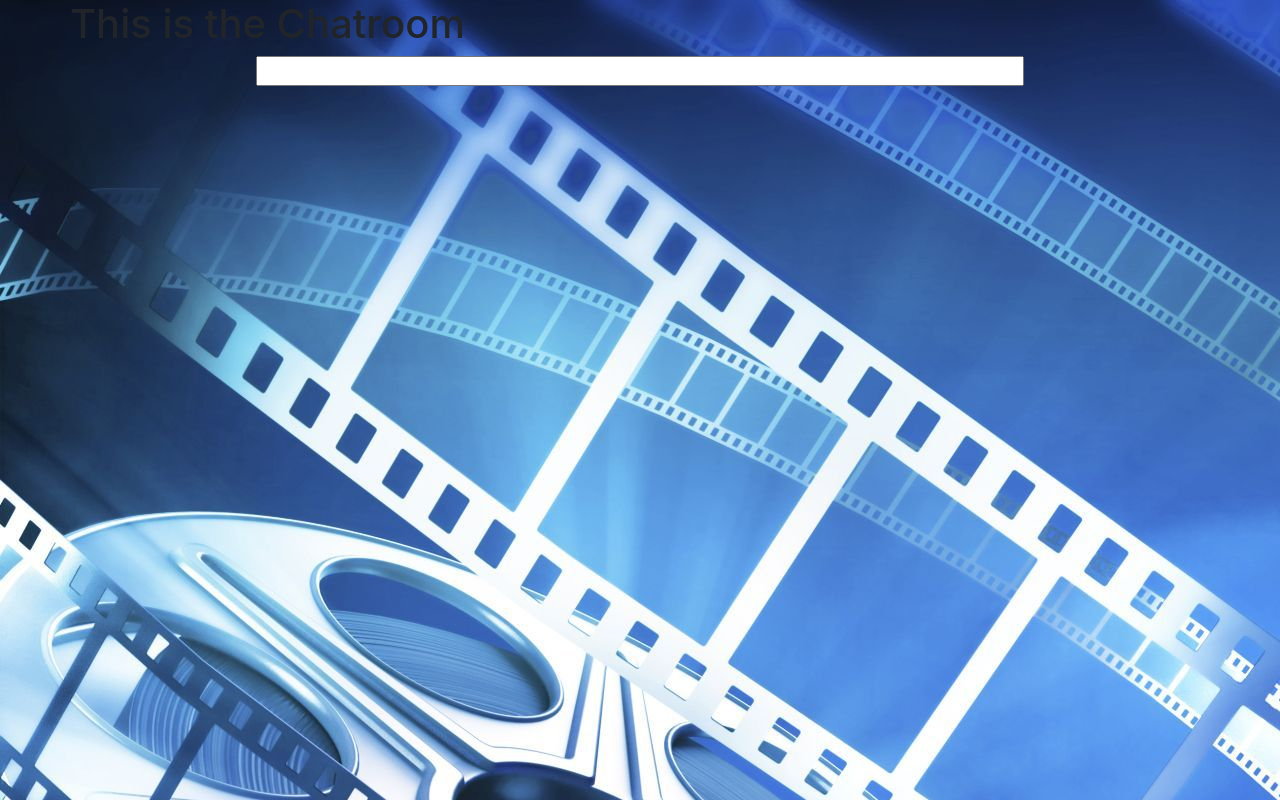
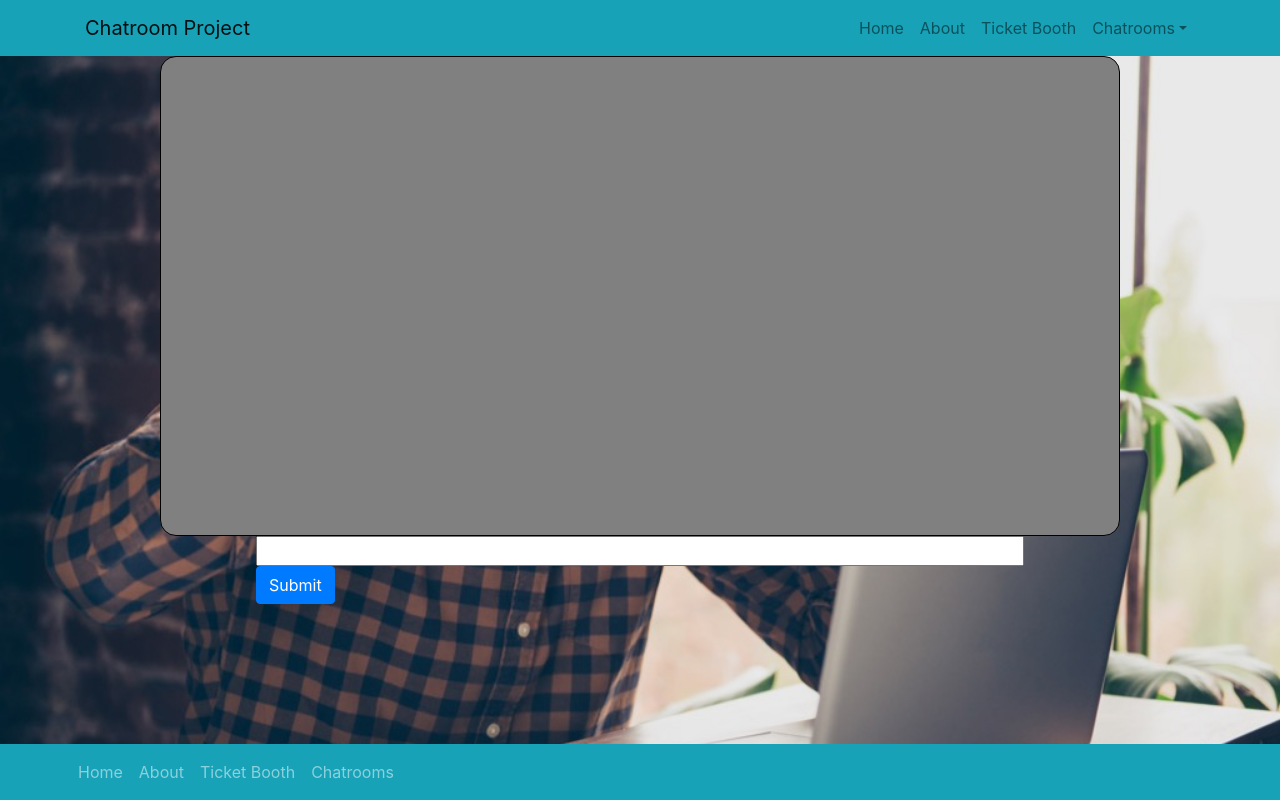
Before and after one commit to risonl/chat-project, a React (Create React App) app: page /chat in a window 1280 px wide. Built offline with nearby package versions, Linux system fonts and the light colour scheme.

Commit message:
made chatSlice etc

```diff
--- a/package.json
+++ b/package.json
@@ -3,6 +3,7 @@
   "version": "0.1.0",
   "private": true,
   "dependencies": {
+    "@reduxjs/toolkit": "^1.7.1",
     "@testing-library/jest-dom": "^5.16.0",
     "@testing-library/react": "^11.2.7",
     "@testing-library/user-event": "^12.8.3",
--- /dev/null
+++ b/src/comps/ChatBox.js
@@ -0,0 +1,60 @@
+import {Container, Row, Col, Button} from "react-bootstrap"
+import './assets/chat.css'
+import { useState } from "react"
+
+
+import {newMessage } from '../store/chatSlice'
+import {useSelector, useDispatch} from "react-redux"
+
+
+
+export default function ChatBox() {
+    const dispatch = useDispatch()
+    const [message, setMessage] = useState("")
+    const messages = useSelector((state) => state.chat)
+    let messageMap = messages.map((text, index) => (<div key={index} className="chatMessage">{text}</div>))
+
+    function handleSubmit(e) {
+        e.preventDefault();
+        dispatch(newMessage(message.text))
+
+        setMessage("")
+    }
+    function handleChange(e) {
+        e.preventDefault();
+        setMessage({
+            text: e.target.value
+        })
+    }
+
+    return (
+        <>
+        <Container>
+        <Row><h1>This is the Chatroom</h1></Row>
+            <Row>
+                <Col></Col>
+            <Col><div className="chatBox">
+                {messageMap}
+                </div></Col>
+            <Col></Col>
+            </Row>
+            <Row>
+            <Col></Col>
+            <Col>
+                <Row>
+                <form onSubmit={handleSubmit}>
+                <input
+                    type="text"
+                    size='70'
+                    onChange={handleChange}
+                />
+                <Button as="input" type='submit'/>
+                </form>
+                </Row>
+            </Col>
+            <Col></Col>
+            </Row>
+        </Container>
+        </>
+    )
+}
--- /dev/null
+++ b/src/comps/assets/chat.css
@@ -0,0 +1,20 @@
+.chatBox {
+    background-color: grey;
+    width: 60em;
+    height: 30em;
+    overflow: scroll;
+    border: 1px solid black;
+    border-radius: 1em;
+    position: relative;
+}
+body {
+    background-image: url(./generalchat.jpg) !important;
+    background-repeat: no-repeat;
+    background-size: cover;
+}
+.chatMessage {
+    background-color: white;
+    width: 60em;
+    height: fit-content;
+
+}
--- a/src/index.js
+++ b/src/index.js
@@ -2,11 +2,15 @@ import React from 'react';
 import ReactDOM from 'react-dom';
 import App from './App'
 import { BrowserRouter } from 'react-router-dom';
+import {Provider} from 'react-redux'
+import { store } from './store/store';
 
 ReactDOM.render(
   <React.StrictMode>
     <BrowserRouter>
-    <App />
+      <Provider store={store}>
+        <App />
+        </Provider>
     </BrowserRouter>
   </React.StrictMode>,
   document.getElementById('root')
--- a/src/pages/Chat.js
+++ b/src/pages/Chat.js
@@ -1,25 +1,12 @@
-import { Container, Row, Col} from "react-bootstrap";
-import Navigation from "../comps/Navigation"
-import Footer from "../comps/Footer"
-
+import ChatBox from '../comps/ChatBox'
+import Navigation from '../comps/Navigation';
+import Footer from '../comps/Footer';
 function Chat() {
     return (
         <>
-        <Container>
-        <Row><h1>This is the Chatroom</h1></Row>
-            <Row>
-                <Col></Col>
-            <Col><div className="chatBox"></div></Col>
-            <Col></Col>
-            </Row>
-            <Row>
-            <Col></Col>
-            <Col>
-                <input type="text" size='70'></input>
-            </Col>
-            <Col></Col>
-            </Row>
-        </Container>
+        <Navigation />
+        <ChatBox />
+        <Footer />
         </>
     );
 }
--- /dev/null
+++ b/src/store/chatSlice.js
@@ -0,0 +1,28 @@
+import { createSlice } from '@reduxjs/toolkit'
+import { current } from '@reduxjs/toolkit'
+
+const chatSlice = createSlice({
+    name: 'Chat',
+    initialState: [],
+    reducers: {
+        newMessage: (state, action) => {
+           state.push(action.payload)
+           console.log(action.payload)
+           console.log(current(state))
+        //    let plainPost
+        //    let stylishPost = plainPost.classList.add('chatMessage')
+        //    let chatBox = document.getElementsByClassName('chatBox')
+        //    let appendedPost = chatBox.append(stylishPost)
+        //    let finishedPost = appendedPost.appendChild(action.payload)
+        //    return (
+        //        finishedPost
+        //    )
+        },
+    },
+})
+
+export const { newMessage } = chatSlice.actions
+
+export const viewMessage = (state) => state.chat
+
+export default chatSlice.reducer
--- /dev/null
+++ b/src/store/store.js
@@ -0,0 +1,9 @@
+import {configureStore} from '@reduxjs/toolkit'
+import messageReducer from './chatSlice'
+
+
+export const store = configureStore({
+    reducer: {
+        chat: messageReducer,
+    },
+})
```
Also changed, not shown: 1 other file (tests, documents, lock files or other folders).
